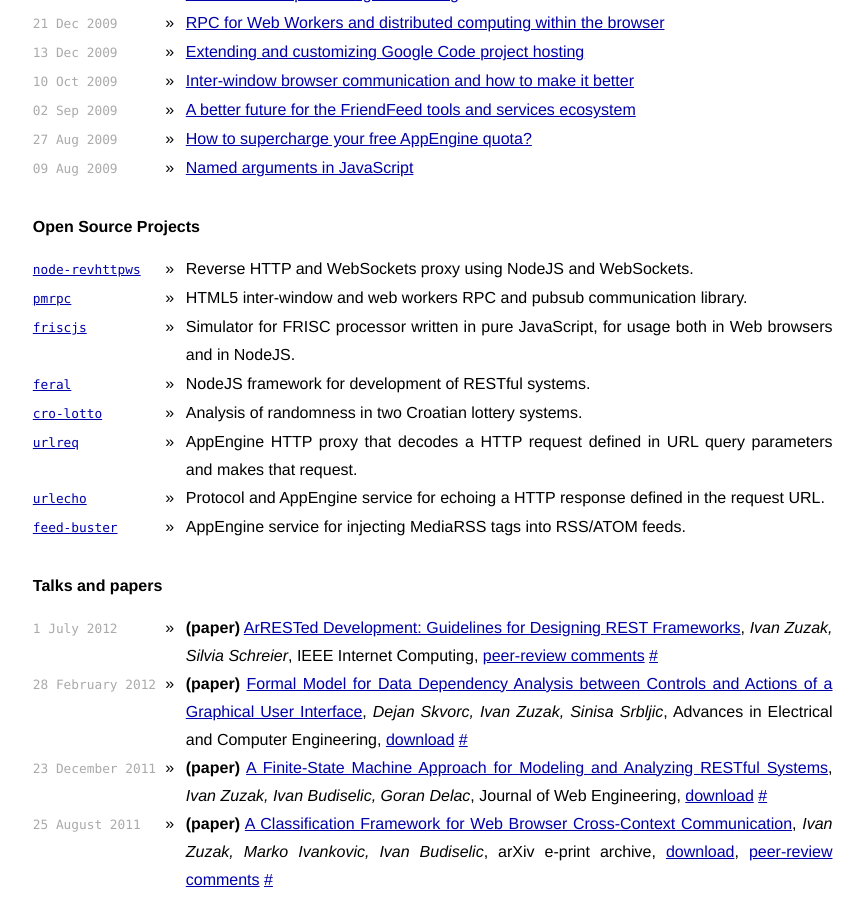
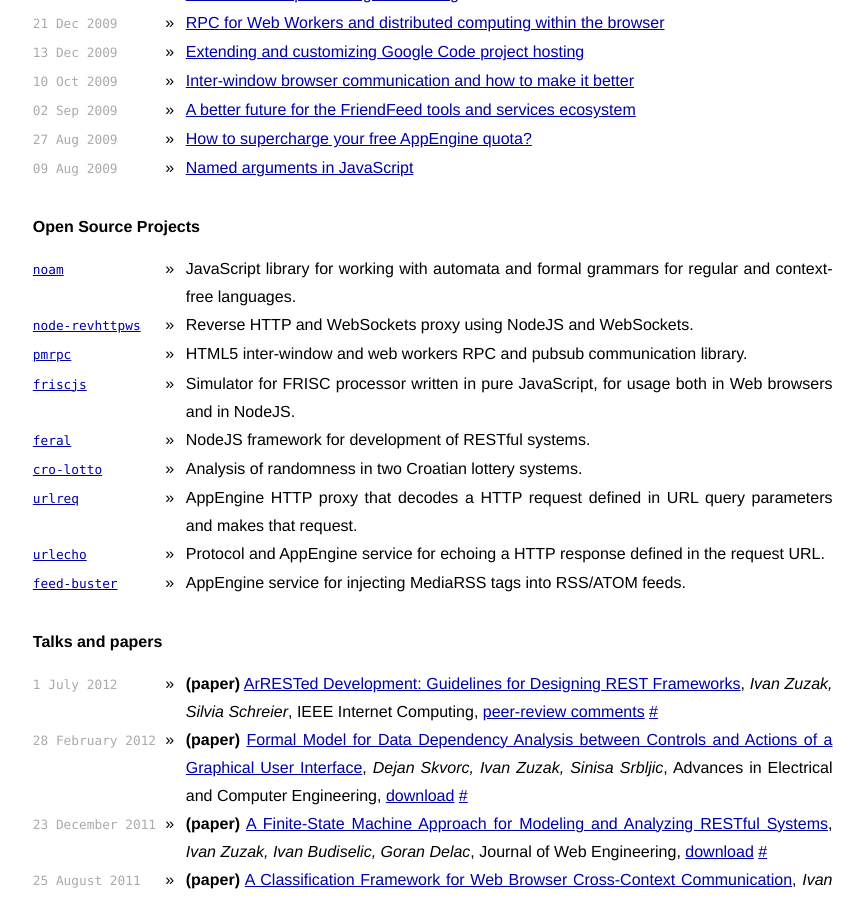
Before and after one commit to izuzak/izuzak.github.com, a Jekyll site: the page built from index.html, in a window 1280 px wide and 900 px high, scrolled down 605 px. Shown: the whole window, without its empty margins (207-1071 px from the left). Built offline with Jekyll 4.4.1, drawn with Linux system fonts in a browser that asks for light colours; Markdown is read by kramdown in place of the engine named in the settings; comment, search, counter and statistics services are not loaded.

Commit message:
add noam to projects

```diff
--- a/index.html
+++ b/index.html
@@ -2,6 +2,10 @@
 layout: default
 title: Ivan Zuzak
 projects:
+    - name: noam
+      description: JavaScript library for working with automata and formal grammars for regular and context-free languages.
+      url: http://github.com/izuzak/noam
+
     - name: node-revhttpws
       description: Reverse HTTP and WebSockets proxy using NodeJS and WebSockets.
       url: http://github.com/izuzak/node-revhttpws/
```
